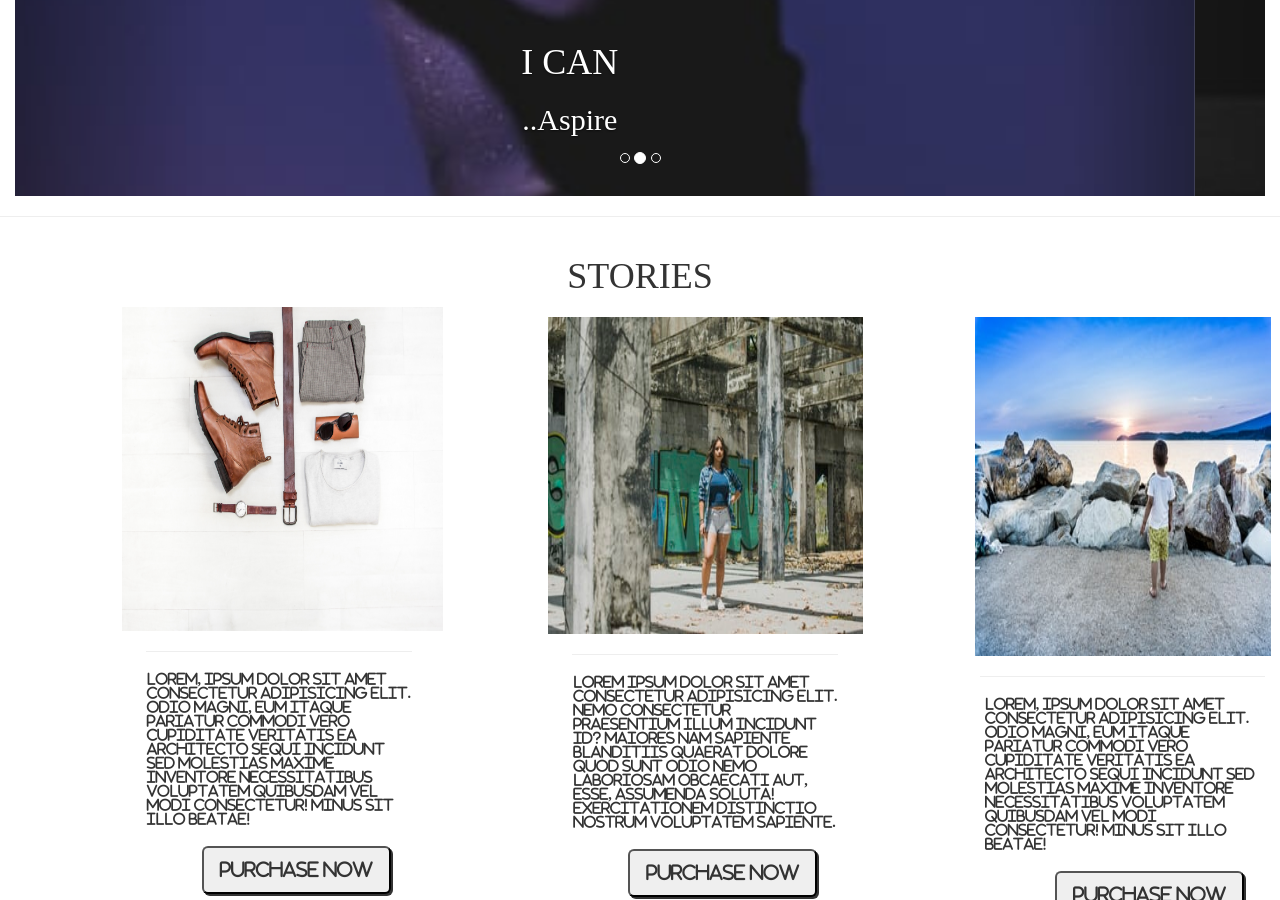
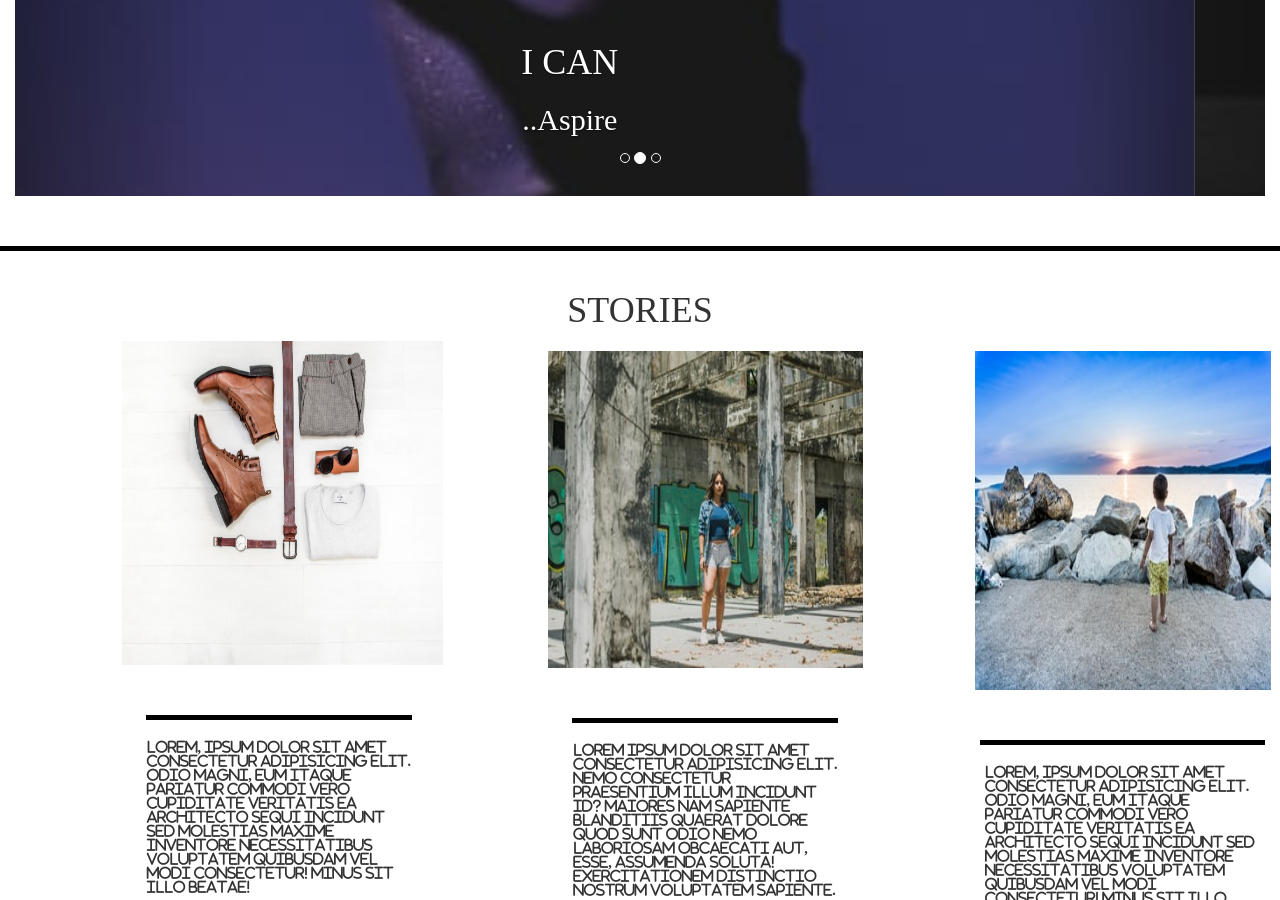
Before and after one commit to jalvarez772/ICANClothing, a plain HTML site: page index.html in a window 1280 px wide. Shown: the part 921-1821 px from the top of the page. Drawn offline with nearby package versions, Linux system fonts and the light colour scheme.

Commit message:
made changes to hr

```diff
--- a/css/styles.css
+++ b/css/styles.css
@@ -97,6 +97,12 @@ h2 {
   height: 324px ;
   width: 321px;
 
+}
+
+hr {
+  border-color: #000;
+  border-width: thick;
+  margin-top: 50px;
 }
 
 .hr-2 {
```
